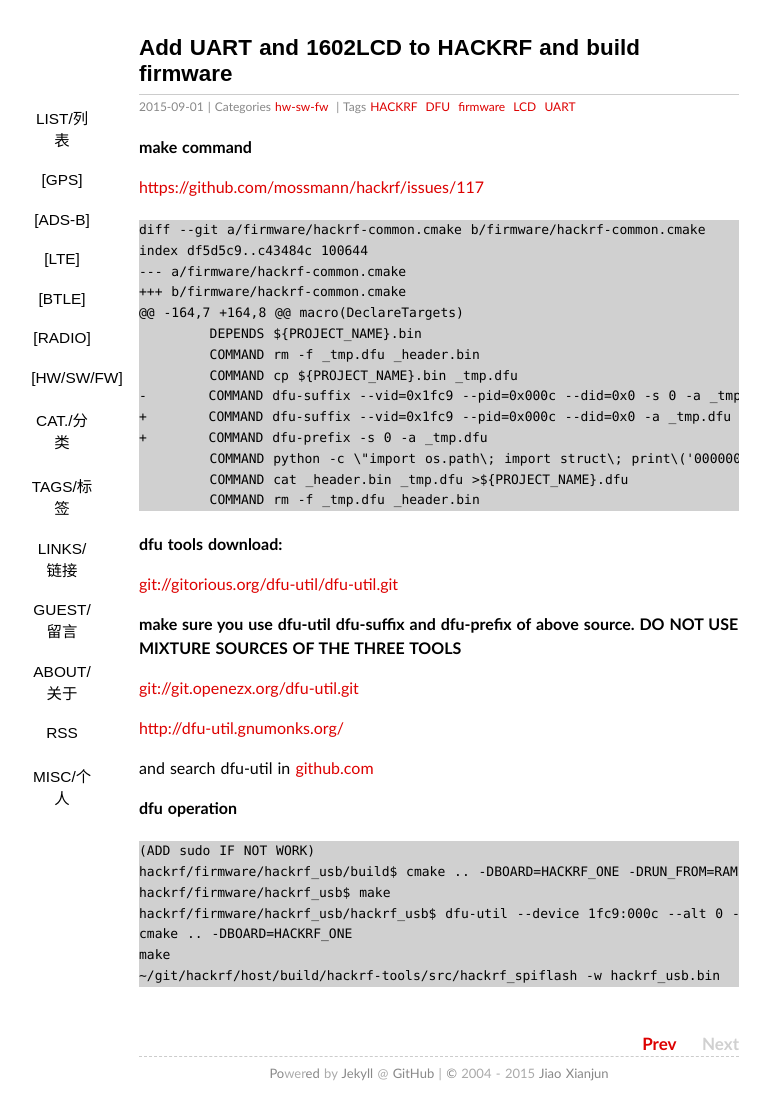
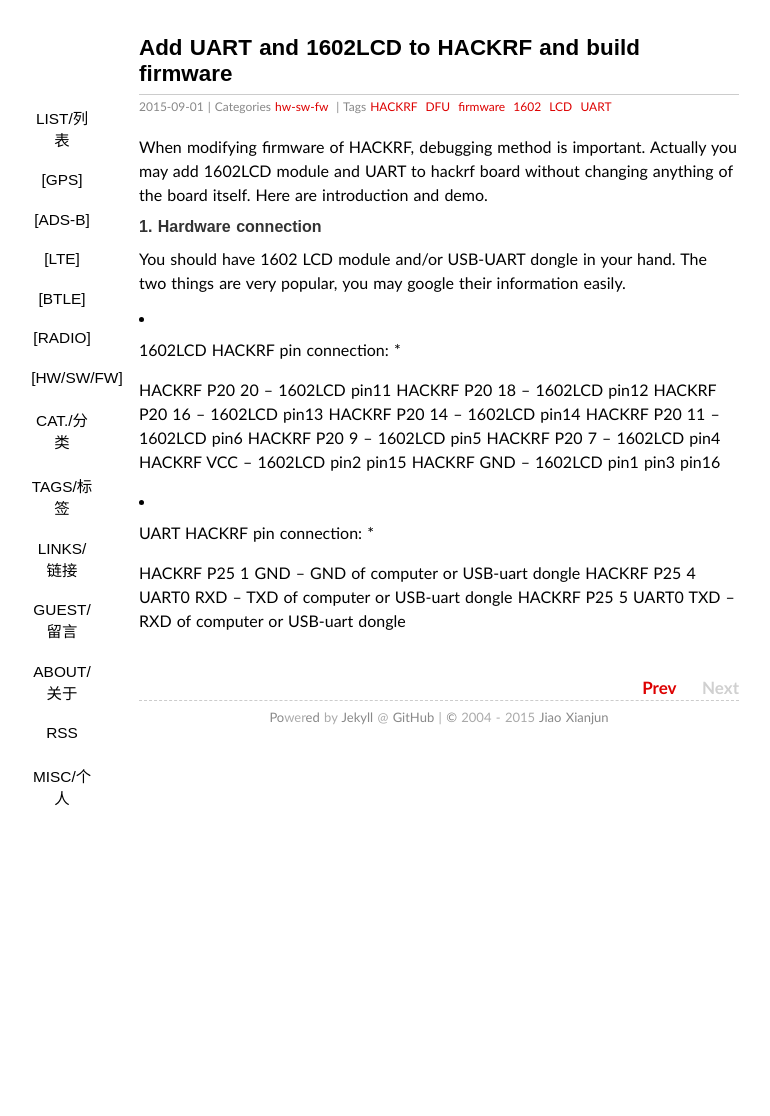
Before and after one commit to sdr-x/sdr-x.github.io, a Jekyll site: the page built from _posts/2015-09-01-UART1602LCD.md, in a window 1280 px wide. Shown: the whole page, without its empty margins (201-971 px from the left). Built offline with Jekyll 4.4.1, drawn with Linux system fonts in a browser that asks for light colours; some web fonts are replaced; Markdown is read by kramdown in place of the engine named in the settings; comment, search, counter and statistics services are not loaded; after the commit the page ends 900 px from its top, so only the background shows below that.

Commit message:
Update 2015-09-01-UART1602LCD.md

```diff
--- a/_posts/2015-09-01-UART1602LCD.md
+++ b/_posts/2015-09-01-UART1602LCD.md
@@ -4,51 +4,32 @@ layout: post
 title: Add UART and 1602LCD to HACKRF and build firmware
 thread: 2015090113
 categories: hw-sw-fw
-tags:  HACKRF DFU firmware LCD UART
+tags:  HACKRF DFU firmware 1602 LCD UART
 ---
 
-**make command**
+When modifying firmware of HACKRF, debugging method is important. Actually you may add 1602LCD module and UART to hackrf board without changing anything of the board itself. Here are introduction and demo.
 
-[https://github.com/mossmann/hackrf/issues/117](https://github.com/mossmann/hackrf/issues/117)
+####1. Hardware connection
 
-    diff --git a/firmware/hackrf-common.cmake b/firmware/hackrf-common.cmake
-    index df5d5c9..c43484c 100644
-    --- a/firmware/hackrf-common.cmake
-    +++ b/firmware/hackrf-common.cmake
-    @@ -164,7 +164,8 @@ macro(DeclareTargets)
-            DEPENDS ${PROJECT_NAME}.bin
-            COMMAND rm -f _tmp.dfu _header.bin
-            COMMAND cp ${PROJECT_NAME}.bin _tmp.dfu
-    -       COMMAND dfu-suffix --vid=0x1fc9 --pid=0x000c --did=0x0 -s 0 -a _tmp.dfu
-    +       COMMAND dfu-suffix --vid=0x1fc9 --pid=0x000c --did=0x0 -a _tmp.dfu
-    +       COMMAND dfu-prefix -s 0 -a _tmp.dfu
-            COMMAND python -c \"import os.path\; import struct\; print\('0000000: da ff ' + ' '.join\(map\(lambda s: '%02x' % ord\(s\), struct.pack\('<H', os.path.getsize\('${PROJECT_NAME}.bin'\) / 512 + 1\)\)\) + ' ff ff ff ff'\)\" | xxd -g1 -r > _header.bin
-            COMMAND cat _header.bin _tmp.dfu >${PROJECT_NAME}.dfu
-            COMMAND rm -f _tmp.dfu _header.bin
+You should have 1602 LCD module and/or USB-UART dongle in your hand. The two things are very popular, you may google their information easily.
 
-**dfu tools download:**
+ * 1602LCD HACKRF pin connection: *
 
-[git://gitorious.org/dfu-util/dfu-util.git](git://gitorious.org/dfu-util/dfu-util.git)
+      HACKRF P20 20 -- 1602LCD pin11
+      HACKRF P20 18 -- 1602LCD pin12
+      HACKRF P20 16 -- 1602LCD pin13
+      HACKRF P20 14 -- 1602LCD pin14
+      HACKRF P20 11 -- 1602LCD pin6
+      HACKRF P20  9 -- 1602LCD pin5
+      HACKRF P20  7 -- 1602LCD pin4
+      HACKRF    VCC -- 1602LCD pin2 pin15
+      HACKRF    GND -- 1602LCD pin1  pin3 pin16
 
-**make sure you use dfu-util dfu-suffix and dfu-prefix of above source. DO NOT USE MIXTURE SOURCES OF THE THREE TOOLS**
+ * UART HACKRF pin connection: *
 
-[git://git.openezx.org/dfu-util.git](git://git.openezx.org/dfu-util.git)
-
-[http://dfu-util.gnumonks.org/](http://dfu-util.gnumonks.org/)
-
-and search dfu-util in [github.com](github.com)
-
-**dfu operation**
-
-    (ADD sudo IF NOT WORK)
-    hackrf/firmware/hackrf_usb/build$ cmake .. -DBOARD=HACKRF_ONE -DRUN_FROM=RAM
-    hackrf/firmware/hackrf_usb$ make
-    hackrf/firmware/hackrf_usb/hackrf_usb$ dfu-util --device 1fc9:000c --alt 0 --download hackrf_usb.dfu
-    cmake .. -DBOARD=HACKRF_ONE
-    make
-    ~/git/hackrf/host/build/hackrf-tools/src/hackrf_spiflash -w hackrf_usb.bin
-
-
+      HACKRF P25 1 GND       -- GND of computer or USB-uart dongle
+      HACKRF P25 4 UART0 RXD -- TXD of computer or USB-uart dongle
+      HACKRF P25 5 UART0 TXD -- RXD of computer or USB-uart dongle
 
 <div id="disqus_thread"></div>
 <script type="text/javascript">
```
